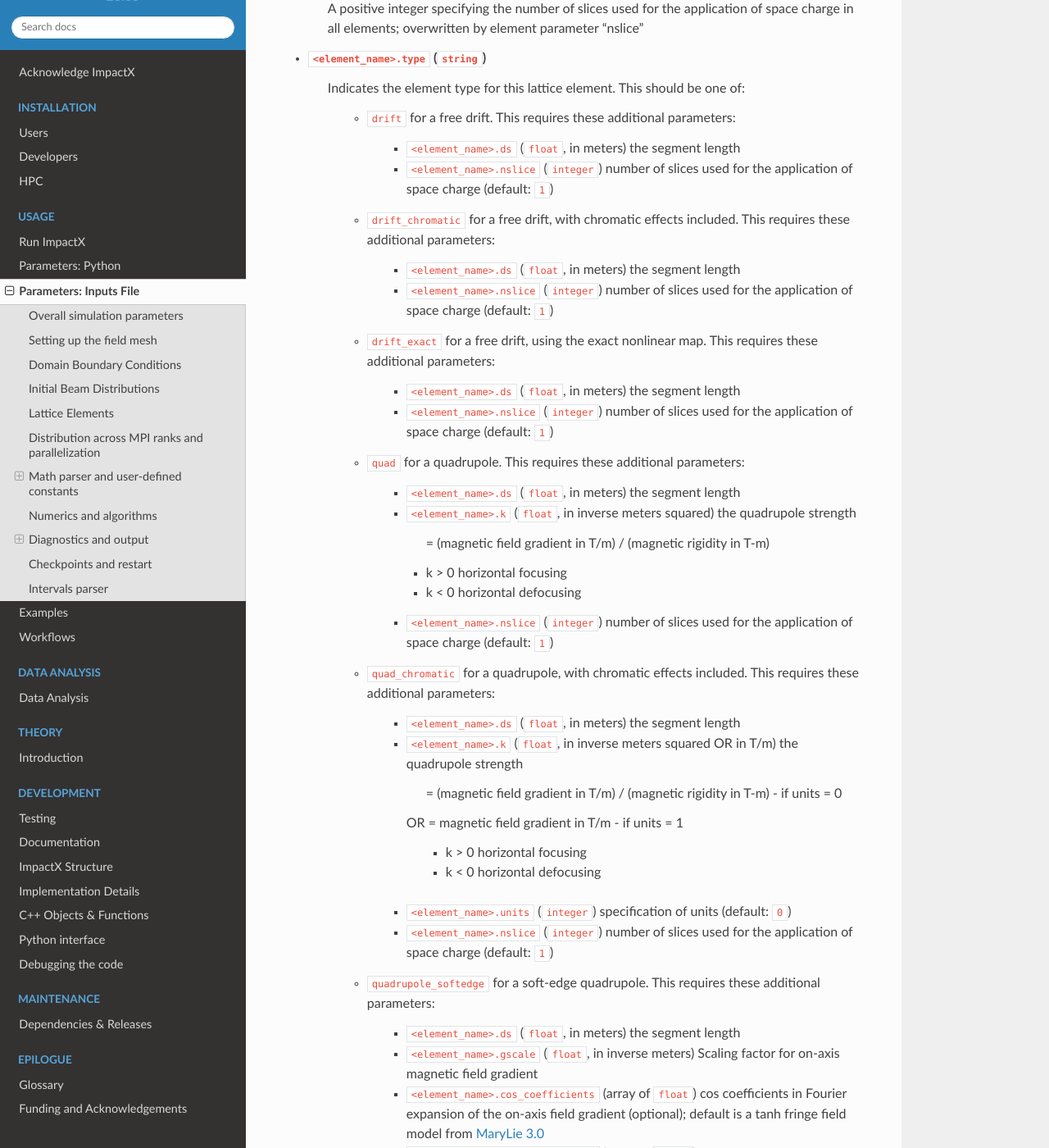
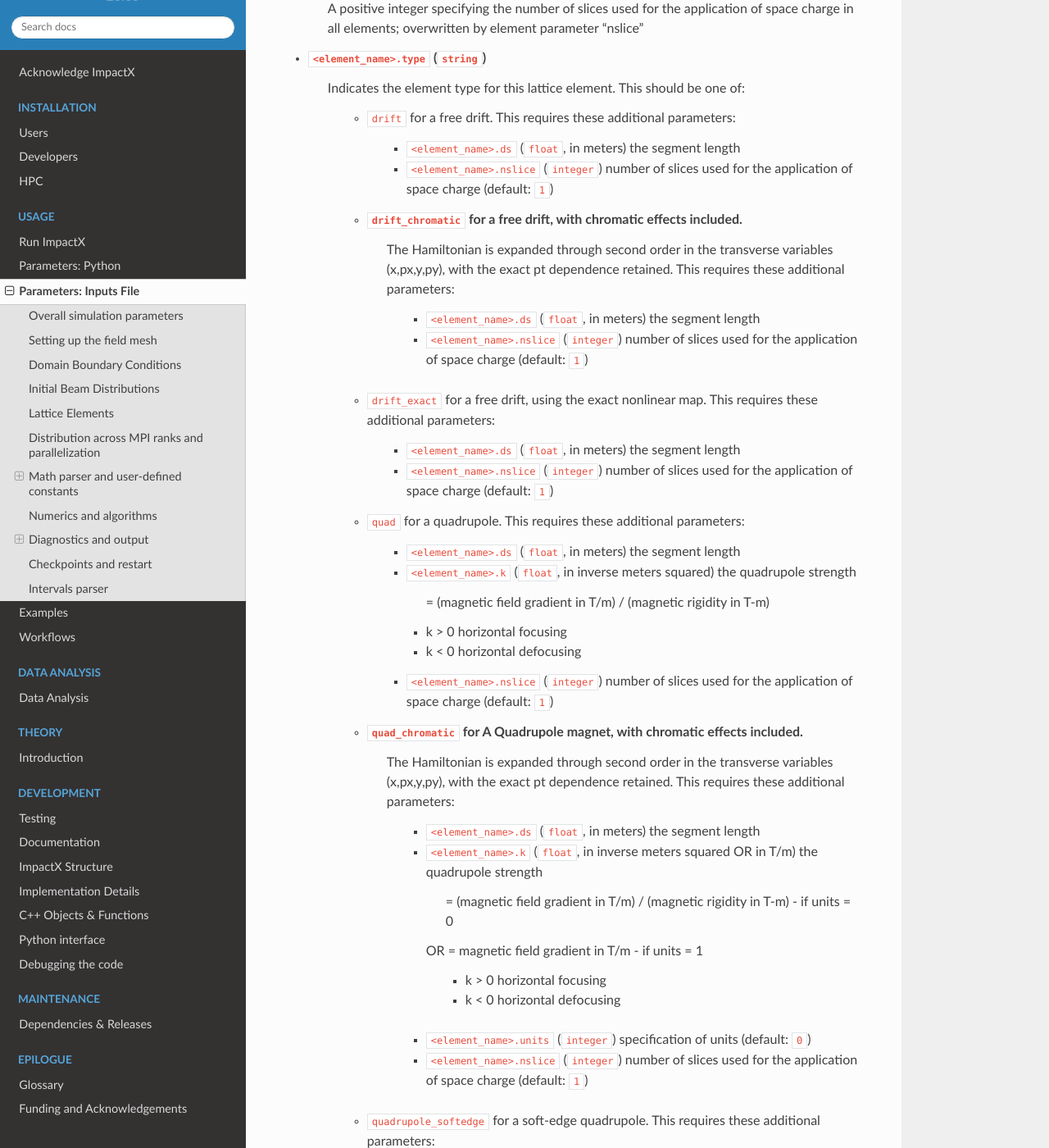
Before and after one commit to ECP-WarpX/impactx, a Sphinx documentation site: the page built from docs/source/usage/parameters.rst, in a window 1280 px wide and 1400 px high, scrolled down 5271 px. Shown: the whole window at 82% size. Built offline with Sphinx 7.4.7 and the Read the Docs theme 2.0.0, drawn with Linux system fonts in a browser that asks for light colours; pages that are not in the unit, such as notebooks, are missing from menus; some of the changed text lies outside the part shown.

Commit message:
Docs & Formatting

```diff
--- a/docs/source/usage/parameters.rst
+++ b/docs/source/usage/parameters.rst
@@ -235,7 +235,9 @@
 
             * ``<element_name>.nslice`` (``integer``) number of slices used for the application of space charge (default: ``1``)
 
-        * ``drift_chromatic`` for a free drift, with chromatic effects included. This requires these additional parameters:
+        * ``drift_chromatic`` for a free drift, with chromatic effects included.
+           The Hamiltonian is expanded through second order in the transverse variables (x,px,y,py), with the exact pt dependence retained.
+           This requires these additional parameters:
 
             * ``<element_name>.ds`` (``float``, in meters) the segment length
 
@@ -260,7 +262,9 @@
 
             * ``<element_name>.nslice`` (``integer``) number of slices used for the application of space charge (default: ``1``)
 
-        * ``quad_chromatic`` for a quadrupole, with chromatic effects included. This requires these additional parameters:
+        * ``quad_chromatic`` for A Quadrupole magnet, with chromatic effects included.
+           The Hamiltonian is expanded through second order in the transverse variables (x,px,y,py), with the exact pt dependence retained.
+           This requires these additional parameters:
 
             * ``<element_name>.ds`` (``float``, in meters) the segment length
 
@@ -382,7 +386,9 @@
 
                 = 2*pi/(RF wavelength in m)
 
-        * ``uniform_acc_chromatic`` for a region of uniform acceleration, with chromatic effects included. This requires these additional parameters:
+        * ``uniform_acc_chromatic`` for a region of uniform acceleration, with chromatic effects included.
+           The Hamiltonian is expanded through second order in the transverse variables (x,px,y,py), with the exact pt dependence retained.
+           This requires these additional parameters:
 
             * ``<element_name>.ds`` (``float``, in meters) the segment length
 
```
Also changed, not shown: docs/source/usage/python.rst (+4 -4 lines), 4 other files.
